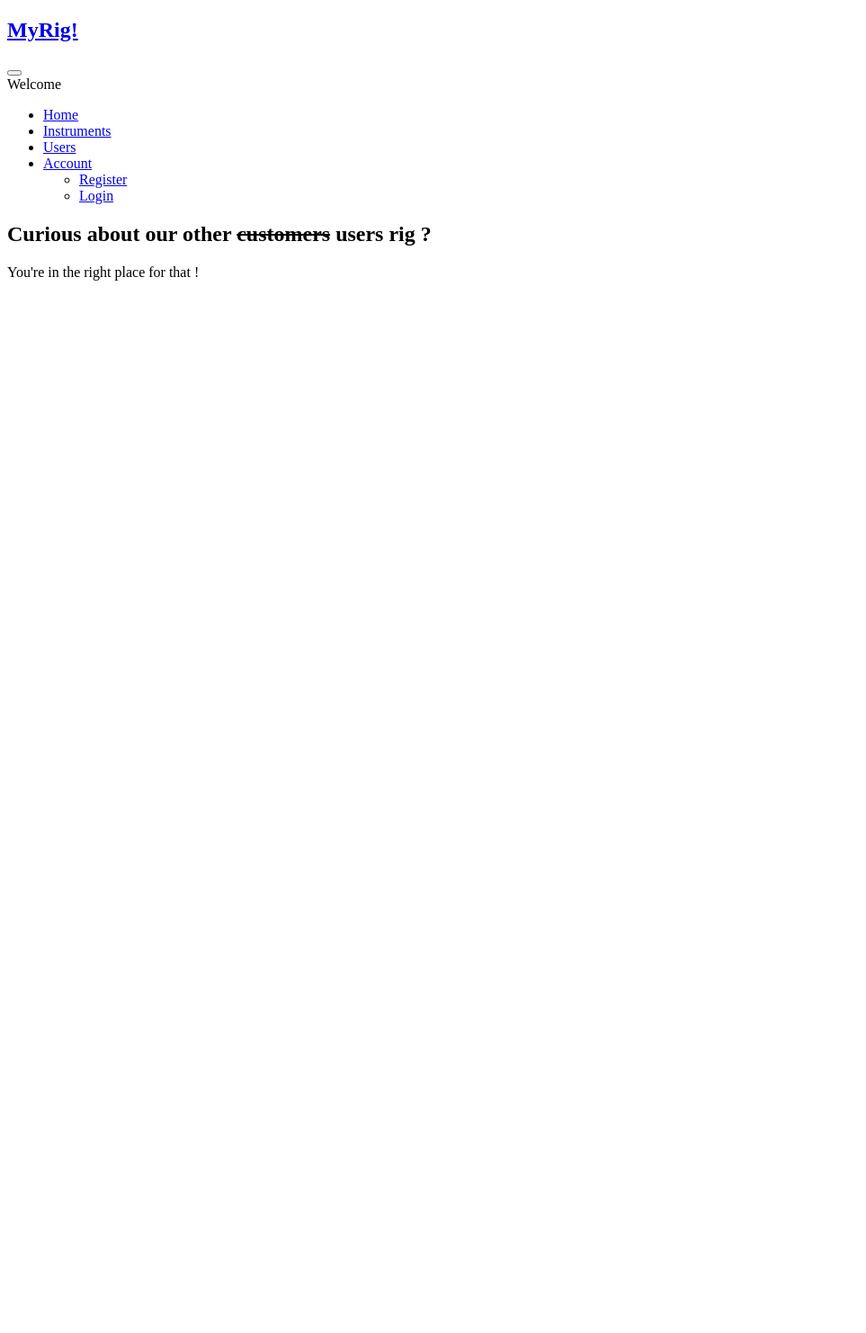
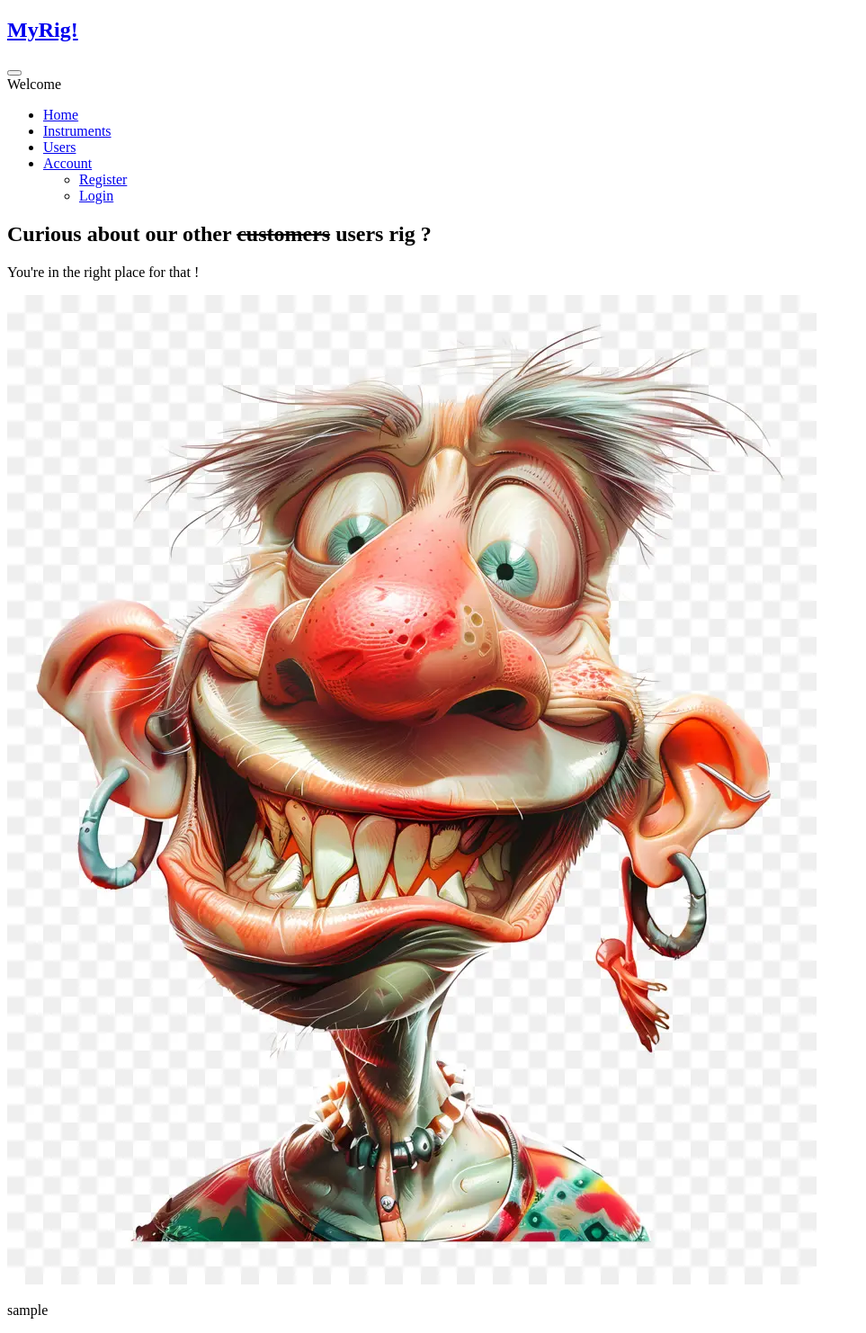
Before and after one commit to kManceau/MyRig, a Symfony app: template templates/main/users.html.twig in a window 1280 px wide. Shown: the whole page at 90% size, without its empty margins (0-963 px from the left). Before the commit the page ends 312 px from the top, so only its background shows below. Run offline with Twig, Linux system fonts and the light colour scheme; the template is opened without the code that fills it: most values are stand-ins (such as "Sample title", 1, 10 or a date in 2020); some libraries are stand-ins or nearby versions.

Commit message:
[PAGE][WIP] Created the list of users and working on default avatar

```diff
--- a/assets/app.js
+++ b/assets/app.js
@@ -2,4 +2,5 @@ import './bootstrap.js';
 
 // Import Boostrap
 import './styles/bootstrap.css';
+import './styles/avatar.css';
 import './javascript/bootstrap.bundle.min.js';
--- /dev/null
+++ b/assets/styles/avatar.css
@@ -0,0 +1,4 @@
+.avatar{
+    max-width: 7.5rem;
+
+}
--- a/templates/main/users.html.twig
+++ b/templates/main/users.html.twig
@@ -7,6 +7,14 @@
     <div class="card-body">
         <h2>Curious about our other <s>customers</s> users rig ?</h2>
         <p>You're in the right place for that !</p>
+        <div class="row">
+                {% for user in users %}
+                    <div class="col">
+                        <img src="/images/users/default.webp" alt="default-avatar" class="avatar" loading="lazy" />
+                        <p>{{ user.username }}</p>
+                    </div>
+                {% endfor %}
+        </div>
     </div>
 </section>
 {% endblock %}
```
Also changed, not shown: public/images/users/default.webp (added).
